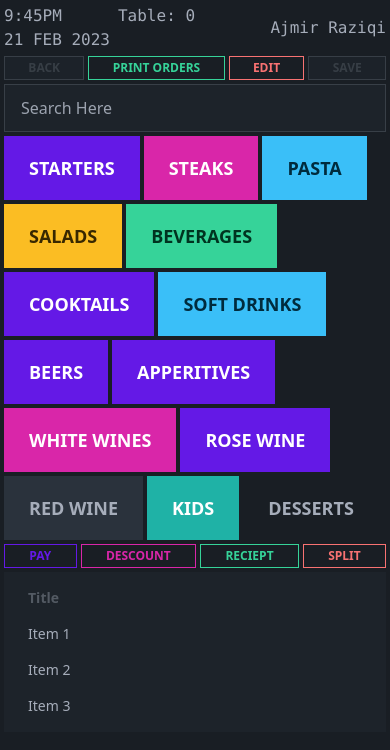
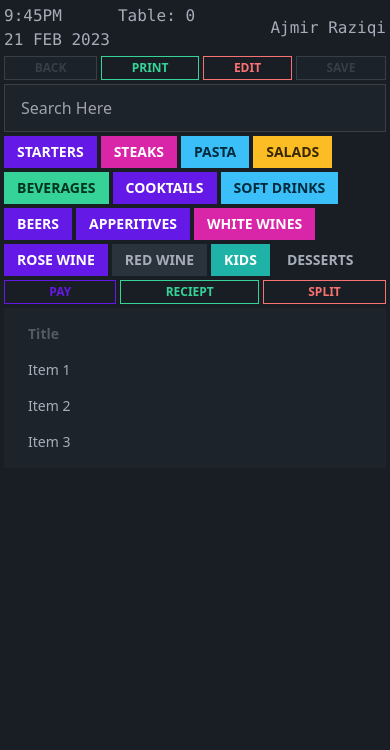
Before and after one commit to ajmir-github/pos-resturant, a Next.js app: page /table/0 in a window 390 px wide. Shown: the top 750 px of the page. Built offline with nearby package versions, Linux system fonts and the light colour scheme.

Commit message:
response bugs solved

```diff
--- a/src/pages/table/[id].js
+++ b/src/pages/table/[id].js
@@ -52,8 +52,11 @@ export default function Table() {
             <div className="btn rounded-none grow w-auto btn-outline btn-xs md:btn-sm btn-secondary hidden md:inline-flex">
               Change
             </div>
+            <div className="btn rounded-none grow w-auto btn-outline btn-xs md:btn-sm btn-primary hidden md:inline-flex">
+              Descount
+            </div>
             <div className="btn rounded-none grow w-auto btn-outline btn-xs md:btn-sm btn-success">
-              Print Orders
+              Print <span className="hidden lg:block">Orders</span>
             </div>
             <div className="btn rounded-none grow w-auto btn-outline btn-xs md:btn-sm btn-error">
               Edit
@@ -70,7 +73,10 @@ export default function Table() {
           <div className="flex gap-1 flex-wrap">
             {ITEM_CATEGORIES.map((category, index) => (
               <div
-                className={classes("btn rounded-none btn-lg ", category.color)}
+                className={classes(
+                  "btn rounded-none btn-sm md:btn-md lg:btn-lg",
+                  category.color
+                )}
                 key={category.name + index}
               >
                 {category.name}
@@ -84,9 +90,7 @@ export default function Table() {
             <div className="btn rounded-none grow w-auto btn-outline btn-xs md:btn-sm btn-primary">
               Pay
             </div>
-            <div className="btn rounded-none grow w-auto btn-outline btn-xs md:btn-sm btn-secondary">
-              Descount
-            </div>
+
             <div className="btn rounded-none grow w-auto btn-outline btn-xs md:btn-sm btn-success">
               Reciept
             </div>
```
